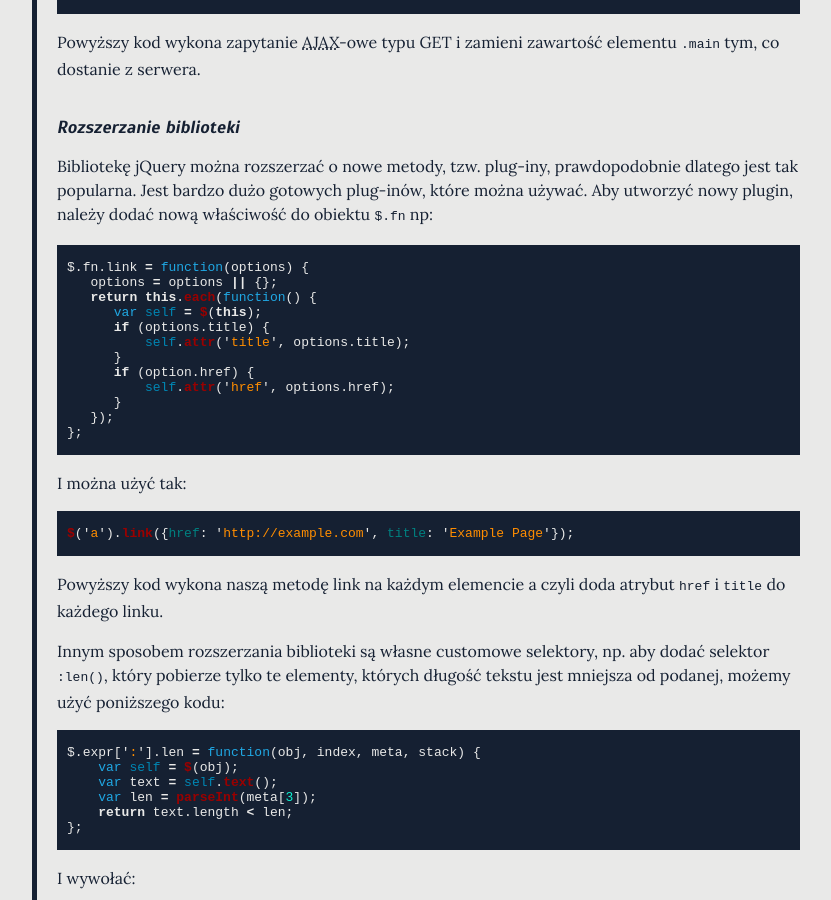
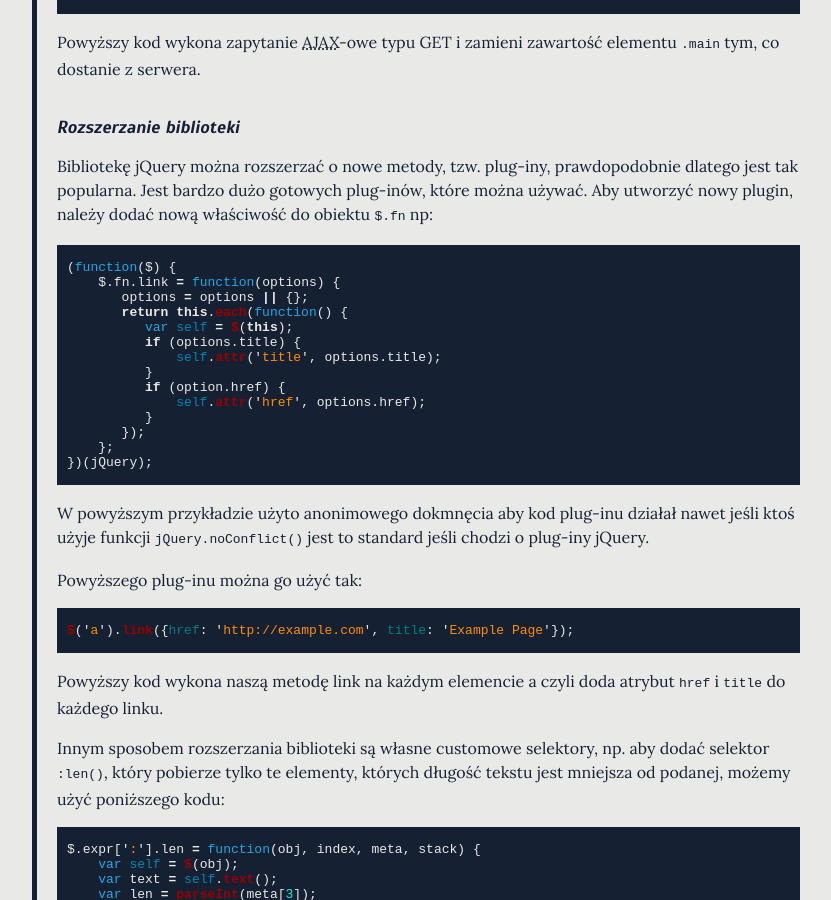
Before and after one commit to jcubic/jcubic.pl, a Jekyll site: the page built from _posts/2017-01-22-jak-uzywac-biblioteki-jquery.markdown, in a window 1280 px wide and 900 px high, scrolled down 5348 px. Shown: the whole window, without its empty margins (32-863 px from the left). Built offline with Jekyll 4.4.1, drawn with Linux system fonts in a browser that asks for light colours; comment, search, counter and statistics services are not loaded.

Commit message:
Add IIFE to jQuery plugin example

```diff
--- a/_posts/2017-01-22-jak-uzywac-biblioteki-jquery.markdown
+++ b/_posts/2017-01-22-jak-uzywac-biblioteki-jquery.markdown
@@ -226,21 +226,25 @@ Powyższy kod wykona zapytanie AJAX-owe typu GET i zamieni zawartość elementu
 Bibliotekę jQuery można rozszerzać o nowe metody, tzw. plug-iny, prawdopodobnie dlatego jest tak popularna. Jest bardzo dużo gotowych plug-inów, które można używać. Aby utworzyć nowy plugin, należy dodać nową właściwość do obiektu `$.fn` np:
 
 {% highlight javascript %}
-$.fn.link = function(options) {
-   options = options || {};
-   return this.each(function() {
-      var self = $(this);
-      if (options.title) {
-          self.attr('title', options.title);
-      }
-      if (option.href) {
-          self.attr('href', options.href);
-      }
-   });
-};
+(function($) {
+    $.fn.link = function(options) {
+       options = options || {};
+       return this.each(function() {
+          var self = $(this);
+          if (options.title) {
+              self.attr('title', options.title);
+          }
+          if (option.href) {
+              self.attr('href', options.href);
+          }
+       });
+    };
+})(jQuery);
 {% endhighlight %}
 
-I można użyć tak:
+W powyższym przykładzie użyto anonimowego dokmnęcia aby kod plug-inu działał nawet jeśli ktoś użyje funkcji `jQuery.noConflict()` jest to standard jeśli chodzi o plug-iny jQuery.
+
+Powyższego plug-inu można go użyć tak:
 
 {% highlight javascript %}
 $('a').link({href: 'http://example.com', title: 'Example Page'});
```
